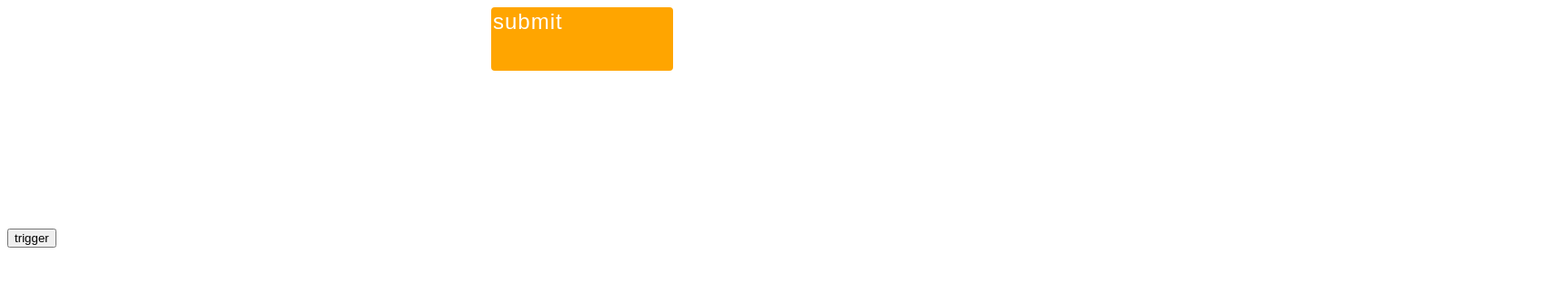
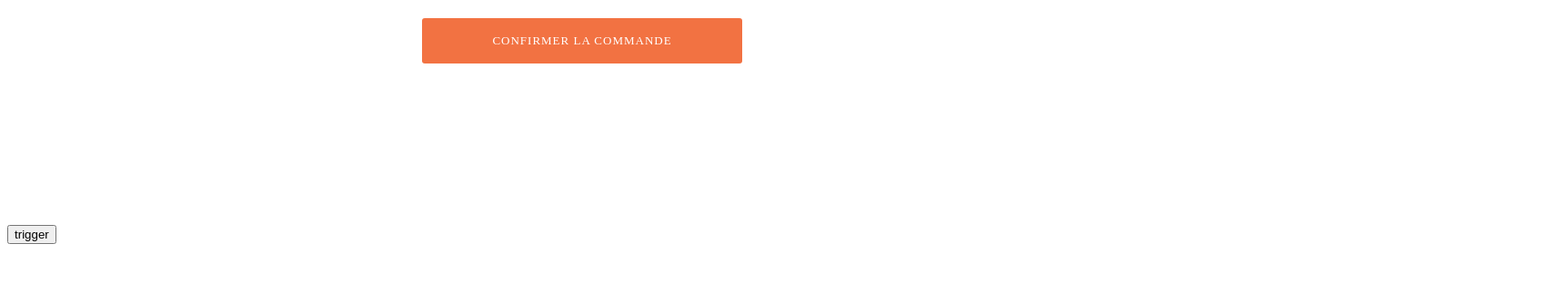
Before and after one commit to FreakDev/button-animation, a React app: page / in a window 1280 px wide. Shown: the whole page at 91% size, 1714 px wide, since content can reach past the window. Built offline with nearby package versions, Linux system fonts and the light colour scheme.

Commit message:
modification CSS boutton et circle progress

```diff
--- a/src/ButtonAnimation.js
+++ b/src/ButtonAnimation.js
@@ -18,7 +18,7 @@ export default class ButtonAnimation extends React.Component {
         this.state = {
             current: INITIAL_STATE
         }
-        this.goNextState = this.goNextState.bind(this)
+       // this.goNextState = this.goNextState.bind(this)
     }
 
     componentWillReceiveProps(){
@@ -31,7 +31,7 @@ export default class ButtonAnimation extends React.Component {
                 })
         }
     }
-
+    /*
     goNextState () {
 
         // calcul le prochain état que devra prendre l'application
@@ -48,7 +48,7 @@ export default class ButtonAnimation extends React.Component {
         })
 
     }
-
+    */
     render() {
 
         let buttonClass;
@@ -83,7 +83,7 @@ export default class ButtonAnimation extends React.Component {
             <div>
                 <div id="div">
                     {/* affecte une classe différente à chaque élément en fonction de l'état du composant */}
-                    <button className= {'initial-state ' + buttonClass}  > submit </button>
+                    <div className= {'initial-state ' + buttonClass}  > confirmer la commande </div>
                     <div className = {'circle ' + circleClass} > </div>
                     <button className= {'tick ' + apparitionTick}> tick </button>
                     <p className={'text ' + orderConfirmed} >commande confirmée</p>
--- a/src/index.css
+++ b/src/index.css
@@ -1,52 +1,61 @@
 
 #div{
-  position: relative;
+  margin: 20px auto 0;
   display: block;
-  text-align: center;
+  width: 582px;
 }
 
 .initial-state {
-  background: orange;
-  color: white;
-  font-size: 12px;
-  display: flex;
-  position: relative;
-  margin: 0 auto;
-  padding: 0;
-  width: 200px;
-  height: 70px;
-  border: 2px solid orange;
-  border-radius: 4px;
-  background: orange;
-  color: white;
+  height: 50px;
+  width: 352px;
+  line-height: 50px;
+  color: #fff;
+  background: #f27242;
+  display: block;
+  border: 0 solid transparent;
+  font-family: Sailec-Bold;
+  font-size: 13px;
   letter-spacing: 1px;
-  font-size: 24px;
-  opacity: 1;
-  transition: 2s;
+  text-transform: uppercase;
+  border-radius: 3px;
+  margin: 20px auto;
+  text-decoration: none;
+  text-align: center;
+  transition: 1s ease;
+}
+
+.initial-state:hover {
+  cursor:pointer;
+  background-color:#ed6330;
+  -webkit-transform:translateY(-2px);
+  transform:translateY(-2px);
+  outline:none;
+  -webkit-box-shadow:0 2px 5px rgba(0,0,0,.15);
+  box-shadow:0 2px 5px rgba(0,0,0,.15)
 }
 
 .reduce-width{
-  width: 10px;
+  width: 0px;
   opacity: 0;
 }
 
 .circle{
   opacity: 0;
-  width: 60px;
-  height: 60px;
+  width: 50px;
+  height: 50px;
   border-radius: 50%;
-  background-color: white;
-  border: 5px solid orange;
+  color: #fff;
+  border: 2px solid #f27242;
   position: relative;
   display: flex;
   top: -70px;
   left: 46%;
-  transition-duration: 2s;
-  transition-delay: 2s;
+  transition-duration: 1s;
+  transition-delay: 1s;
 }
 
 .circle-animation {
-  left: 35%;
+  left: 25%;
   opacity: 1;
 }
 
```
